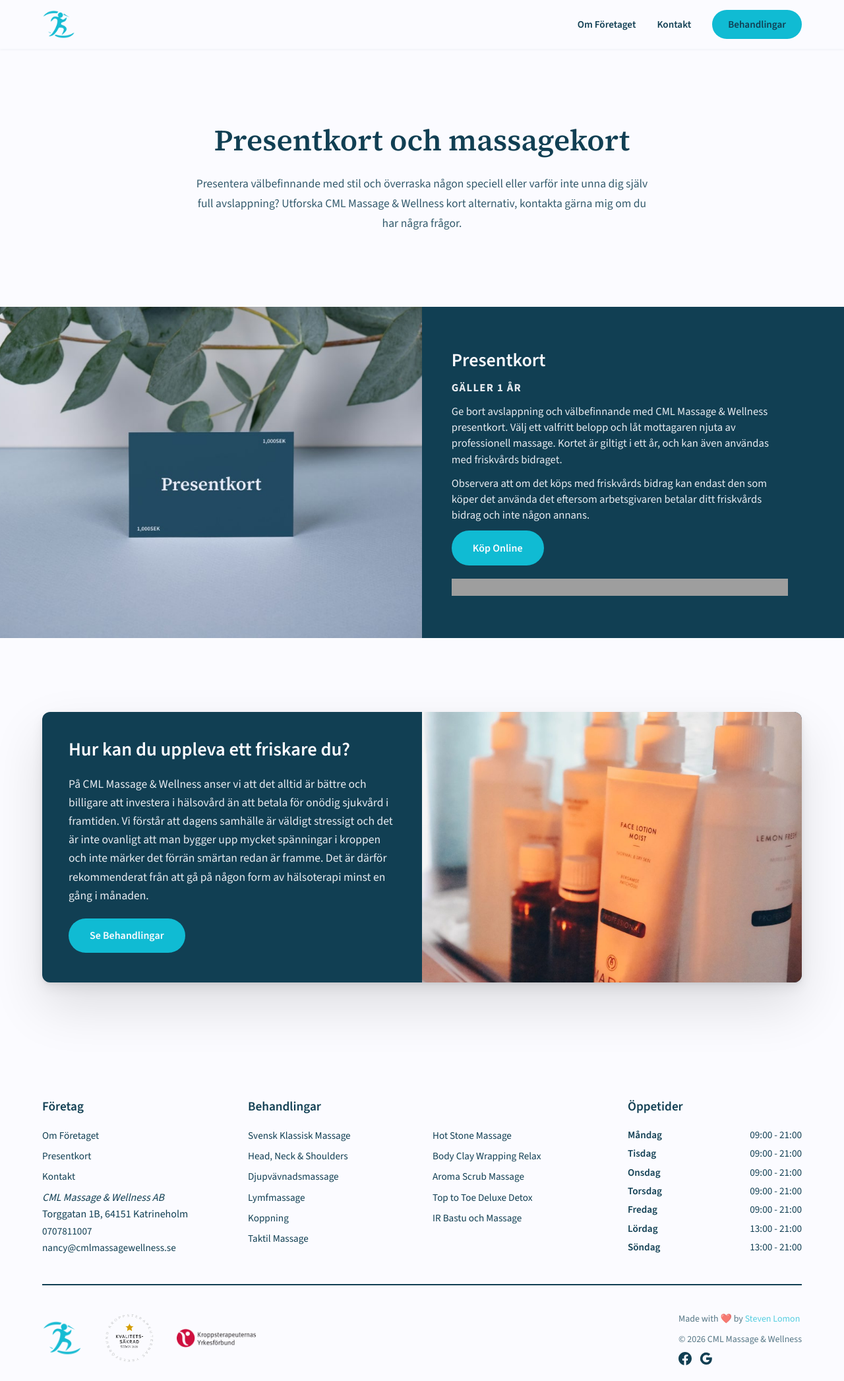
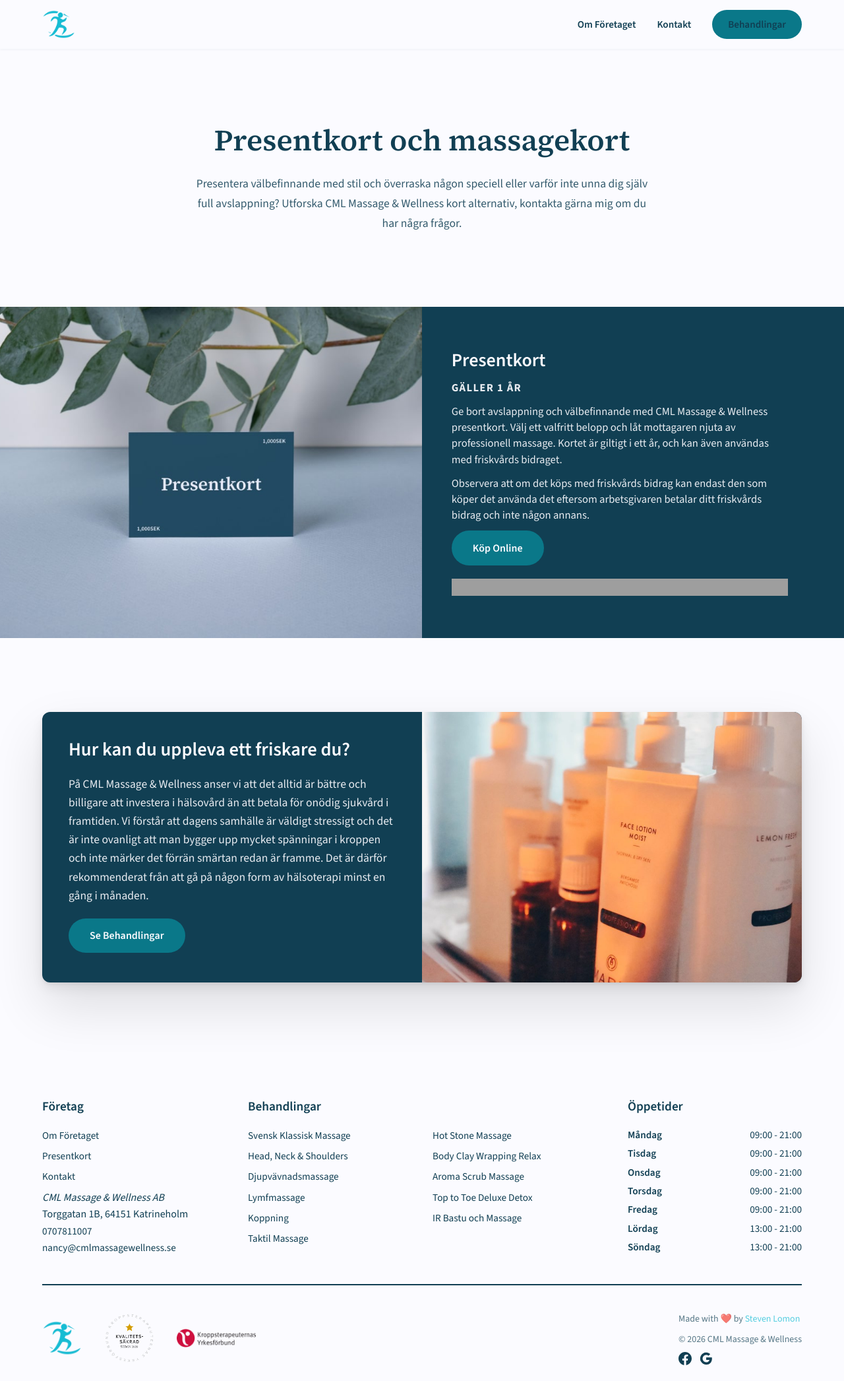
Before and after one commit to stevenlomon/cml-massage-rebuild, a PHP site: page /presentkort-och-massagekort.php in a window 1280 px wide. Shown: the whole page at 66% size. Run offline with PHP 8.4, Linux system fonts and the light colour scheme; grey boxes are pictures that could not be loaded.

Commit message:
a11y: improve btn-primary contrast ratio to meet WCAG AA
White text on #10bbd3 had a 2.24:1 contrast ratio (needs 4.5:1).
Added --color-accent-btn (#0a7889, 5.01:1) for button backgrounds
while keeping the original accent for decorative/non-text uses.

Co-Authored-By: Claude Opus 4.6 <noreply@anthropic.com>

```diff
--- a/assets/css/style.css
+++ b/assets/css/style.css
@@ -2,7 +2,9 @@
 :root {
     --color-primary: #113f53;
     --color-accent: #10bbd3;
+    --color-accent-btn: #0a7889;
     --color-accent-hover: #0ea8be;
+    --color-accent-btn-hover: #086a79;
     --color-label: #005c88;
     --color-bg: #fbfbff;
     --color-bg-light: #e8ecfc;
@@ -134,24 +136,24 @@ h3 {
 }
 
 .btn-primary {
-    background-color: var(--color-accent);
+    background-color: var(--color-accent-btn);
     color: var(--color-text-light);
 }
 
 .btn-primary:hover {
-    background-color: var(--color-accent-hover);
+    background-color: var(--color-accent-btn-hover);
     color: var(--color-text-light);
 }
 
 .btn-nav {
-    background-color: var(--color-accent);
+    background-color: var(--color-accent-btn);
     color: var(--color-text-light);
     padding: 0.6rem 1.5rem;
     font-size: 0.9rem;
 }
 
 .btn-nav:hover {
-    background-color: var(--color-accent-hover);
+    background-color: var(--color-accent-btn-hover);
     color: var(--color-text-light);
 }
 
@@ -994,7 +996,7 @@ h3 {
 }
 
 .btn-submit:hover {
-    background-color: var(--color-accent);
+    background-color: var(--color-accent-btn);
     transform: translateY(-1px);
 }
 
```
